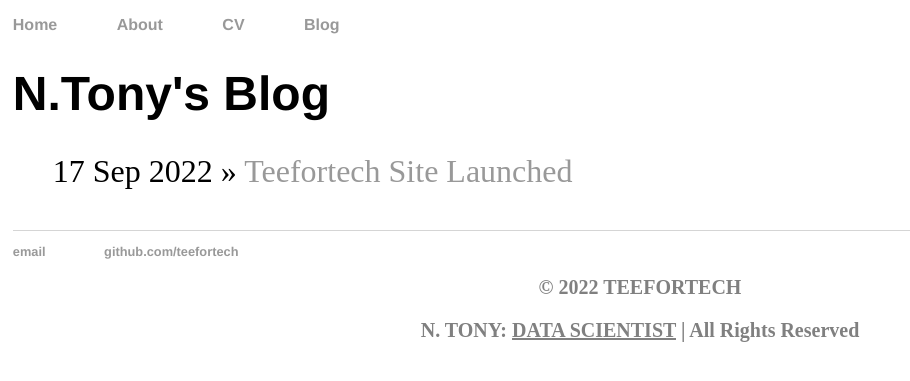
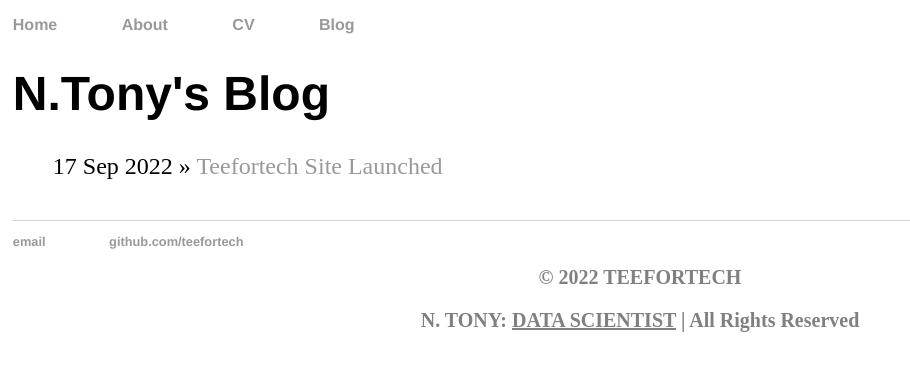
Before and after one commit to teefortech/teefortech.github.io, a Jekyll site: the page built from blog/index.html, in a window 1280 px wide. Shown: the top 381 px of the page, without its empty margins (0-910 px from the left). Built offline with Jekyll 4.4.1, drawn with Linux system fonts in a browser that asks for light colours.

Commit message:
Update main.css

```diff
--- a/css/main.css
+++ b/css/main.css
@@ -10,7 +10,7 @@ nav ul, footer ul {
 }
 nav ul li, footer ul li {
     display: inline;
-    margin-right: 55px;
+    margin-right: 60px;
 }
 a {
     text-decoration: none;
@@ -35,7 +35,7 @@ footer {
 
 ul.posts {
     margin: 20px auto 40px;
-    font-size: 2.0em;
+    font-size: 1.5em;
   }
 
 ul.posts li {
```
